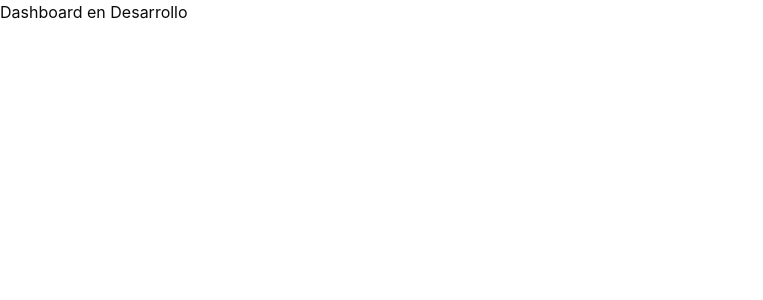
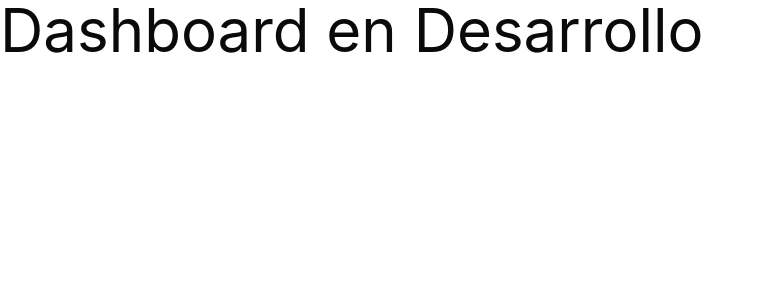
Before and after one commit to Code-factory-20252/vivaMedellin-frontend, a Next.js app: page / in a window 1280 px wide. Shown: the top 300 px of the page, without its empty margins (0-763 px from the left). Built offline with nearby package versions, Linux system fonts and the light colour scheme.

Commit message:
setup folder structure

```diff
--- /dev/null
+++ b/src/app/auth/layout.tsx
@@ -0,0 +1,9 @@
+import { ReactNode } from "react";
+
+export default function Layout({ children }: { children: ReactNode }) {
+  return (
+    <div>
+      {children}
+    </div>
+  )
+}
--- /dev/null
+++ b/src/app/auth/register/page.tsx
@@ -0,0 +1,3 @@
+export default function Page() {
+  return <><h2>Crea tu cuenta</h2></>;
+}
--- a/src/app/page.tsx
+++ b/src/app/page.tsx
@@ -1,5 +1,5 @@
 export default function Home() {
   return (<>
-    <h1>Dashboard en Desarrollo</h1>
+    <h1 className="text-6xl">Dashboard en Desarrollo</h1>
   </>);
 }
```
